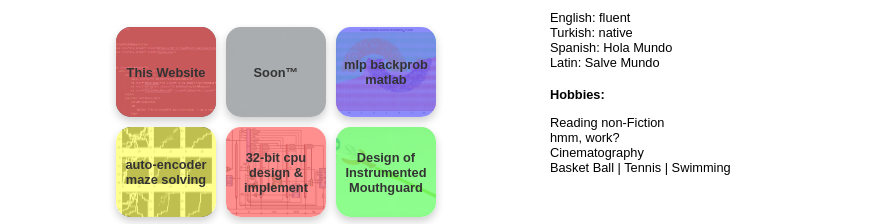
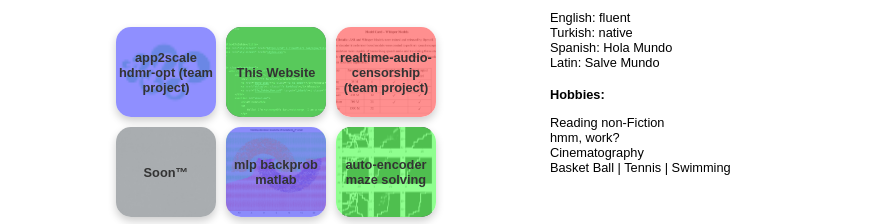
Before and after one commit to Efesasa0/efesahin.github.io, a plain HTML site: page index.html in a window 1280 px wide. Shown: the part 568-792 px from the top of the page, without its empty margins (206-1083 px from the left). Drawn offline with Linux system fonts and the light colour scheme; files whose address does not match are found by name.

Commit message:
added new projects

```diff
--- a/index.html
+++ b/index.html
@@ -46,9 +46,17 @@
                     machine
                     learning, and beyond ✨</p>
                 <div class="projects-container">
-                    <a href="https://github.com/Efesasa0" class="project-box red"
+                    <a href="https://github.com/app2scale/hdmr-opt" class="project-box blue"
+                        style="background-image: url('assets/content/project-pics/hdmr.png');">
+                        <span class="project-title">app2scale hdmr-opt (team project)</span>
+                    </a>
+                    <a href="https://github.com/Efesasa0/efesahin.github.io" class="project-box green"
                         style="background-image: url('assets/content/project-pics/website.png');">
                         <span class="project-title">This Website</span>
+                    </a>
+                    <a href="https://github.com/ColeBianchi/realtime-audio-censorship" class="project-box red"
+                        style="background-image: url('assets/content/project-pics/speech.png');">
+                        <span class="project-title">realtime-audio-censorship (team project)</span>
                     </a>
                     <a href="https://github.com/Efesasa0/lenia-game" class="project-box"
                         style="background-image: url('assets/content/project-pics/grey.jpg');">
@@ -58,7 +66,7 @@
                         style="background-image: url('assets/content/project-pics/mlp.png');">
                         <span class="project-title">mlp backprob matlab</span>
                     </a>
-                    <a href="https://github.com/Efesasa0/auto-encoder-maze" class="project-box yellow"
+                    <a href="https://github.com/Efesasa0/auto-encoder-maze" class="project-box green"
                         style="background-image: url('assets/content/project-pics/maze.png');">
                         <span class="project-title">auto-encoder maze solving</span>
                     </a>
@@ -67,14 +75,14 @@
                         <span class="project-title">32-bit cpu design & implement</span>
                     </a>
                     <a href="https://sites.psu.edu/lfshowcasesp23/2023/04/25/design-of-an-instrumented-mouthguard/"
-                        class="project-box green" style="background-image: url('assets/content/project-pics/CAD.jpg');">
-                        <span class="project-title">Design of Instrumented Mouthguard</span>
+                        class="project-box yellow" style="background-image: url('assets/content/project-pics/cad.jpg');">
+                        <span class="project-title">Design of Instrumented Mouthguard (team project)</span>
                     </a>
                     <a href="https://github.com/Efesasa0/multi-thread-file-processing" class="project-box blue"
                         style="background-image: url('assets/content/project-pics/thread.png');">
                         <span class="project-title">multi-threaded file interaction</span>
                     </a>
-                    <a href="https://github.com/Efesasa0/cifar-cnn" class="project-box yellow"
+                    <a href="https://github.com/Efesasa0/cifar-cnn" class="project-box green"
                         style="background-image: url('assets/content/project-pics/cifar.png');">
                         <span class="project-title">cifar-nn</span>
                     </a>
```
Also changed, not shown: assets/content/project-pics/hdmr.png (added), assets/content/project-pics/speech.png (added).
